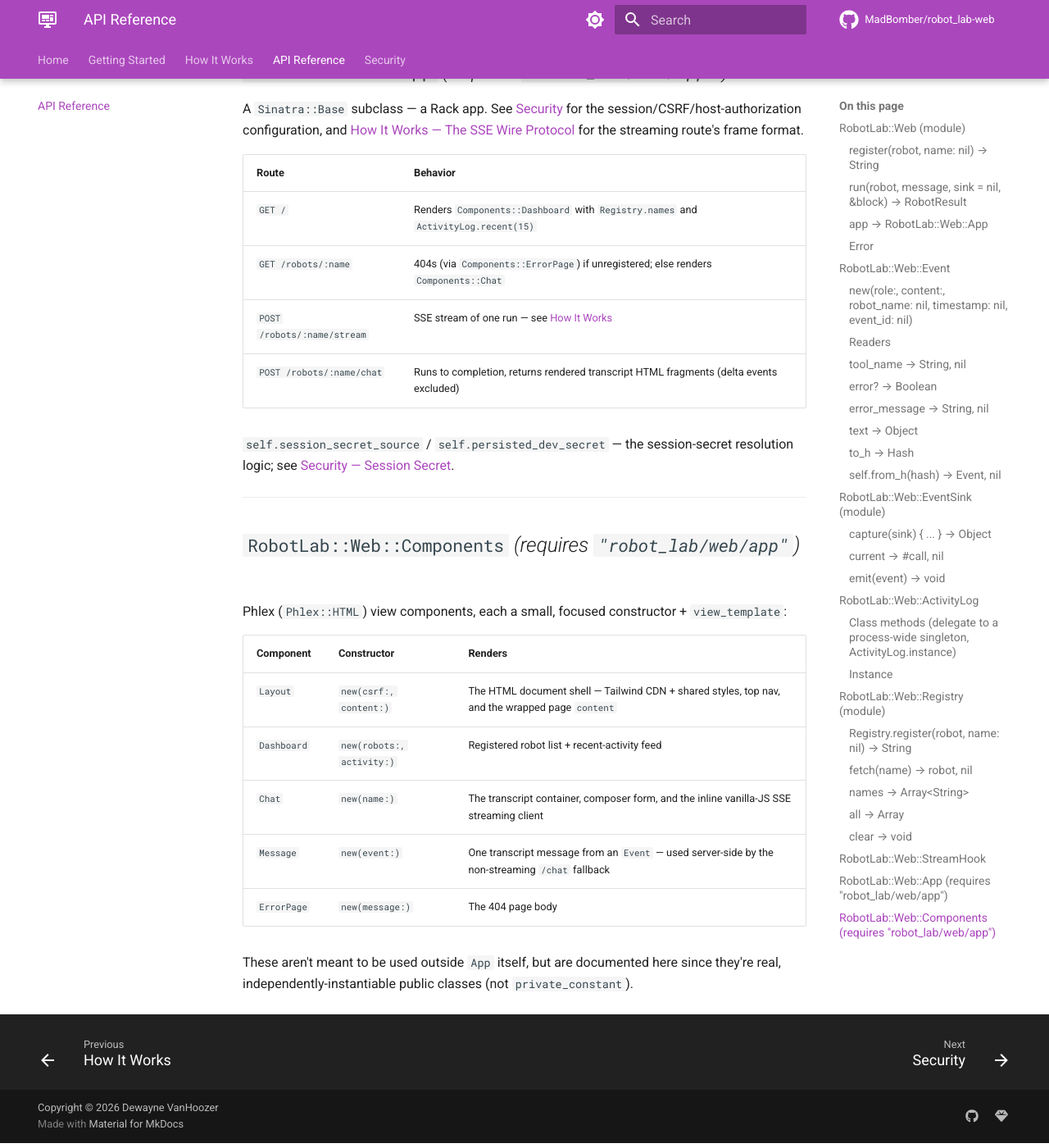
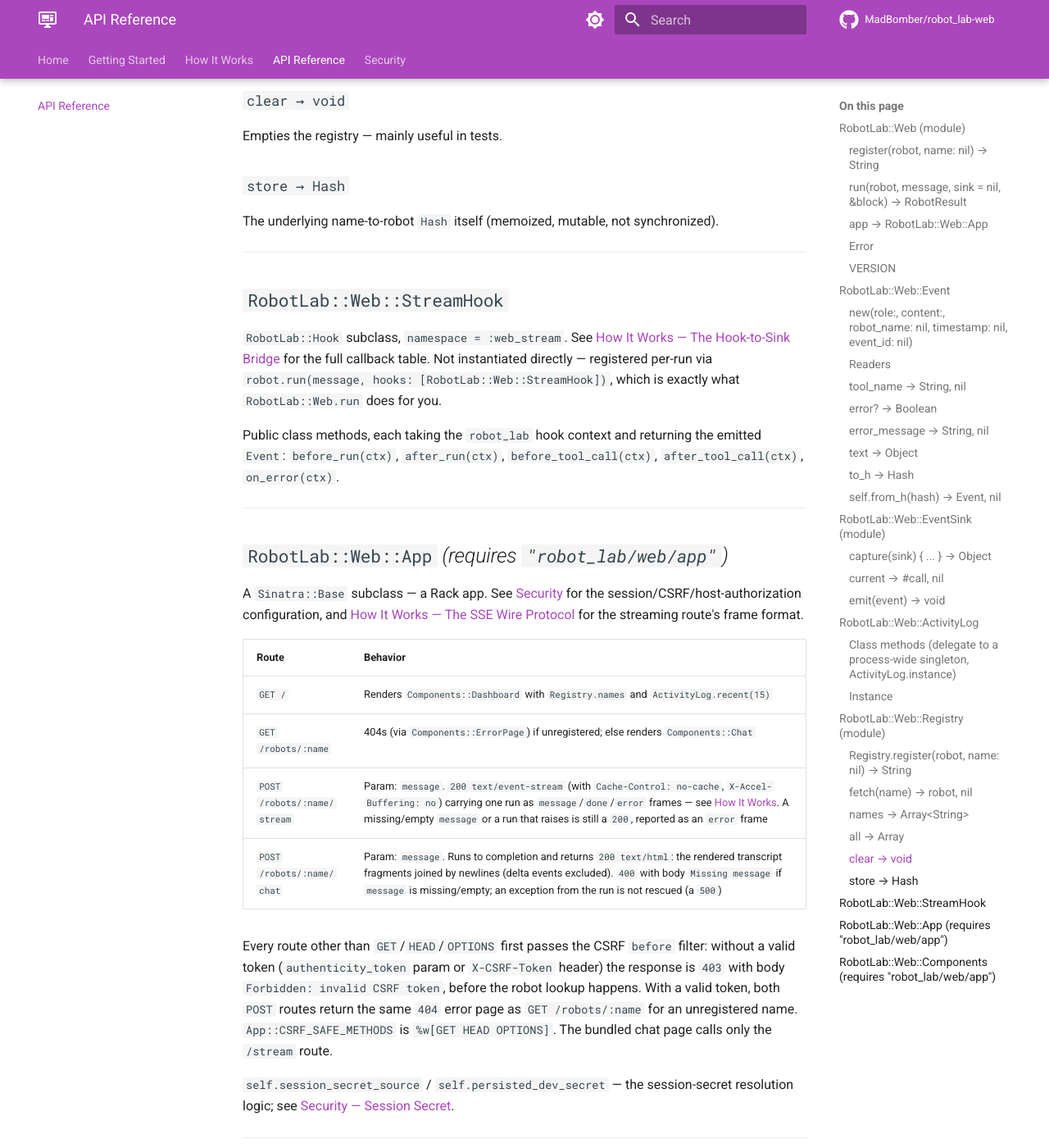
Before and after one commit to MadBomber/robot_lab-web, an MkDocs documentation site: the page built from docs/api_reference.md, in a window 1280 px wide and 1400 px high, scrolled down 4415 px. Shown: the whole window at 82% size. Built offline with MkDocs 1.6.1 and Material for MkDocs 9.7.7, drawn with Linux system fonts in a browser that asks for light colours; comment, search, counter and statistics services are not loaded; some of the changed text lies outside the part shown.

Commit message:
fix: harden session secret, CSRF check and event freezing
- create the session secret file owner-only from the start
- refuse a production boot before writing the fallback secret
- an Array CSRF token is rejected with 403 instead of a 500
- events hold a frozen copy so a tool's own args stay mutable
- Event::ROLES resolves; a nil role raises ArgumentError
- escape robot names in dashboard links and stream URLs
- docs: Host authorization is disabled, no HTMX is used, real
  routes, status codes and falcon serve defaults

````diff
--- a/docs/api_reference.md
+++ b/docs/api_reference.md
@@ -24,11 +24,15 @@ RobotLab::Web.run(assistant, "hello") { |event| events << event }
 
 ### `app → RobotLab::Web::App`
 
-Lazily requires `"robot_lab/web/app"` (pulling in Sinatra/Falcon/Phlex on first call) and returns the `App` class — a Rack app, suitable for `run RobotLab::Web.app` in a `config.ru`.
+Lazily requires `"robot_lab/web/app"` (pulling in Sinatra/Phlex on first call; Falcon is loaded only by `exe/robot_lab-web`) and returns the `App` class — a Rack app, suitable for `run RobotLab::Web.app` in a `config.ru`.
 
 ### `Error`
 
 `RobotLab::Web::Error < StandardError` — reserved for gem-specific error conditions. Not currently raised by any code path in this gem's own logic.
+
+### `VERSION`
+
+`RobotLab::Web::VERSION` — the gem version string (`"0.6.1"`).
 
 ---
 
@@ -38,11 +42,11 @@ Lazily requires `"robot_lab/web/app"` (pulling in Sinatra/Falcon/Phlex on first
 Event = Struct.new(:role, :content, :robot_name, :timestamp, :event_id, keyword_init: true)
 ```
 
-Immutable (deep-frozen on construction). See [How It Works — The Event Model](how_it_works.md#the-event-model) for the full role/content table.
+Immutable: on construction the event freezes itself and holds a deep-frozen *copy* of the `content` it was given (nested Hashes, Arrays and Strings are copied, so the caller's own objects are never frozen; any other object is stored as-is). See [How It Works — The Event Model](how_it_works.md#the-event-model) for the full role/content table.
 
 ### `new(role:, content:, robot_name: nil, timestamp: nil, event_id: nil)`
 
-Raises `ArgumentError` if `role` isn't one of `Event::ROLES` (`:user`, `:delta`, `:robot`, `:tool_call`, `:tool_result`, `:error`). `timestamp` defaults to `Time.now.utc`; `event_id` defaults to `SecureRandom.uuid`.
+Raises `ArgumentError` if `role` isn't one of `Event::ROLES` (`:user`, `:delta`, `:robot`, `:tool_call`, `:tool_result`, `:error`; the same array is also reachable as `RobotLab::Web::ROLES`), including when it is `nil`. `role` is coerced with `#to_sym`, so a String role works. `timestamp` defaults to `Time.now.utc`; `event_id` defaults to `SecureRandom.uuid`.
 
 ### Readers
 
@@ -70,13 +74,13 @@ A role-agnostic display value: for Hash content, `content[:result] || content[:m
 
 ### `self.from_h(hash) → Event, nil`
 
-Rebuilds an `Event` from a Hash with either symbol or string keys (as produced by parsing JSON). Returns `nil` instead of raising if the role fails validation.
+Rebuilds an `Event` from a Hash with either symbol or string keys (as produced by parsing JSON). Returns `nil` instead of raising if the role is missing or not a permitted one, or the timestamp string is not valid ISO 8601 (`ArgumentError` is rescued). A missing timestamp becomes `Time.now.utc`; a missing `event_id` gets a fresh UUID.
 
 ---
 
 ## `RobotLab::Web::EventSink` (module)
 
-The thread-local hook-to-consumer bridge. See [How It Works](how_it_works.md#eventsink-a-thread-local-mailbox).
+The thread-local hook-to-consumer bridge. See [How It Works](how_it_works.md#eventsink-a-thread-local-mailbox). The sink is held in `Thread.current[EventSink::KEY]` (`KEY = :robot_lab_web_event_sink`), which Ruby scopes to the current fiber.
 
 ### `capture(sink) { ... } → Object`
 
@@ -84,7 +88,7 @@ Installs `sink` (anything responding to `#call`) as the current consumer for the
 
 ### `current → #call, nil`
 
-The sink installed by the innermost enclosing `capture` call on this thread, or `nil`.
+The sink installed by the innermost enclosing `capture` call on this thread (and fiber), or `nil`.
 
 ### `emit(event) → void`
 
@@ -100,10 +104,11 @@ A thread-safe, bounded ring buffer. See [How It Works](how_it_works.md#activityl
 
 | Method | Description |
 |---|---|
-| `log(type, details = {})` | Records an entry (`{type:, details:, timestamp:}`); raises if `type`/`details` are malformed |
-| `safe_log(type, details = {})` | Same, but swallows any error — use this from instrumentation paths |
+| `log(type, details = {})` | Records an entry (`{type:, details:, timestamp:}`, with `type` coerced via `#to_sym` and a UTC `timestamp`); raises `NoMethodError` if `type` doesn't respond to `#to_sym`. `details` is stored as given, unvalidated |
+| `safe_log(type, details = {})` | Same, but swallows any `StandardError` (returning `nil`) — use this from instrumentation paths |
 | `recent(limit = 10)` | The `limit` most recent entries, newest first |
 | `clear` | Empties the log |
+| `instance` | The process-wide singleton the methods above delegate to |
 
 ### Instance
 
@@ -135,11 +140,17 @@ All registered robot objects, in insertion order.
 
 Empties the registry — mainly useful in tests.
 
+### `store → Hash`
+
+The underlying name-to-robot `Hash` itself (memoized, mutable, not synchronized).
+
 ---
 
 ## `RobotLab::Web::StreamHook`
 
 `RobotLab::Hook` subclass, `namespace = :web_stream`. See [How It Works — The Hook-to-Sink Bridge](how_it_works.md#the-hook-to-sink-bridge) for the full callback table. Not instantiated directly — registered per-run via `robot.run(message, hooks: [RobotLab::Web::StreamHook])`, which is exactly what `RobotLab::Web.run` does for you.
+
+Public class methods, each taking the `robot_lab` hook context and returning the emitted `Event`: `before_run(ctx)`, `after_run(ctx)`, `before_tool_call(ctx)`, `after_tool_call(ctx)`, `on_error(ctx)`.
 
 ---
 
@@ -151,8 +162,10 @@ A `Sinatra::Base` subclass — a Rack app. See [Security](security.md) for the s
 |---|---|
 | `GET /` | Renders `Components::Dashboard` with `Registry.names` and `ActivityLog.recent(15)` |
 | `GET /robots/:name` | 404s (via `Components::ErrorPage`) if unregistered; else renders `Components::Chat` |
-| `POST /robots/:name/stream` | SSE stream of one run — see [How It Works](how_it_works.md#the-sse-wire-protocol) |
-| `POST /robots/:name/chat` | Runs to completion, returns rendered transcript HTML fragments (delta events excluded) |
+| `POST /robots/:name/stream` | Param: `message`. `200 text/event-stream` (with `Cache-Control: no-cache`, `X-Accel-Buffering: no`) carrying one run as `message`/`done`/`error` frames — see [How It Works](how_it_works.md#the-sse-wire-protocol). A missing/empty `message` or a run that raises is still a `200`, reported as an `error` frame |
+| `POST /robots/:name/chat` | Param: `message`. Runs to completion and returns `200 text/html`: the rendered transcript fragments joined by newlines (delta events excluded). `400` with body `Missing message` if `message` is missing/empty; an exception from the run is not rescued (a `500`) |
+
+Every route other than `GET`/`HEAD`/`OPTIONS` first passes the CSRF `before` filter: without a valid token (`authenticity_token` param or `X-CSRF-Token` header) the response is `403` with body `Forbidden: invalid CSRF token`, before the robot lookup happens. With a valid token, both `POST` routes return the same `404` error page as `GET /robots/:name` for an unregistered name. `App::CSRF_SAFE_METHODS` is `%w[GET HEAD OPTIONS]`. The bundled chat page calls only the `/stream` route.
 
 `self.session_secret_source` / `self.persisted_dev_secret` — the session-secret resolution logic; see [Security — Session Secret](security.md#session-secret-persistence).
 
--- a/mkdocs.yml
+++ b/mkdocs.yml
@@ -1,5 +1,5 @@
 site_name: robot_lab-web
-site_description: A Rails-free Sinatra + HTMX + SSE browser console for the RobotLab LLM agent framework
+site_description: A Rails-free Sinatra + Phlex + SSE browser console for the RobotLab LLM agent framework
 site_author: Dewayne VanHoozer
 site_url: https://madbomber.github.io/robot_lab-web
 copyright: Copyright &copy; 2026 Dewayne VanHoozer
````
Also changed, not shown: README.md (+12 -4 lines), docs/getting_started.md (+8 -2 lines), docs/how_it_works.md (+14 -13 lines), docs/index.md (+4 -4 lines), docs/security.md (+14 -10 lines), robot_lab-web.gemspec, 9 other files.
